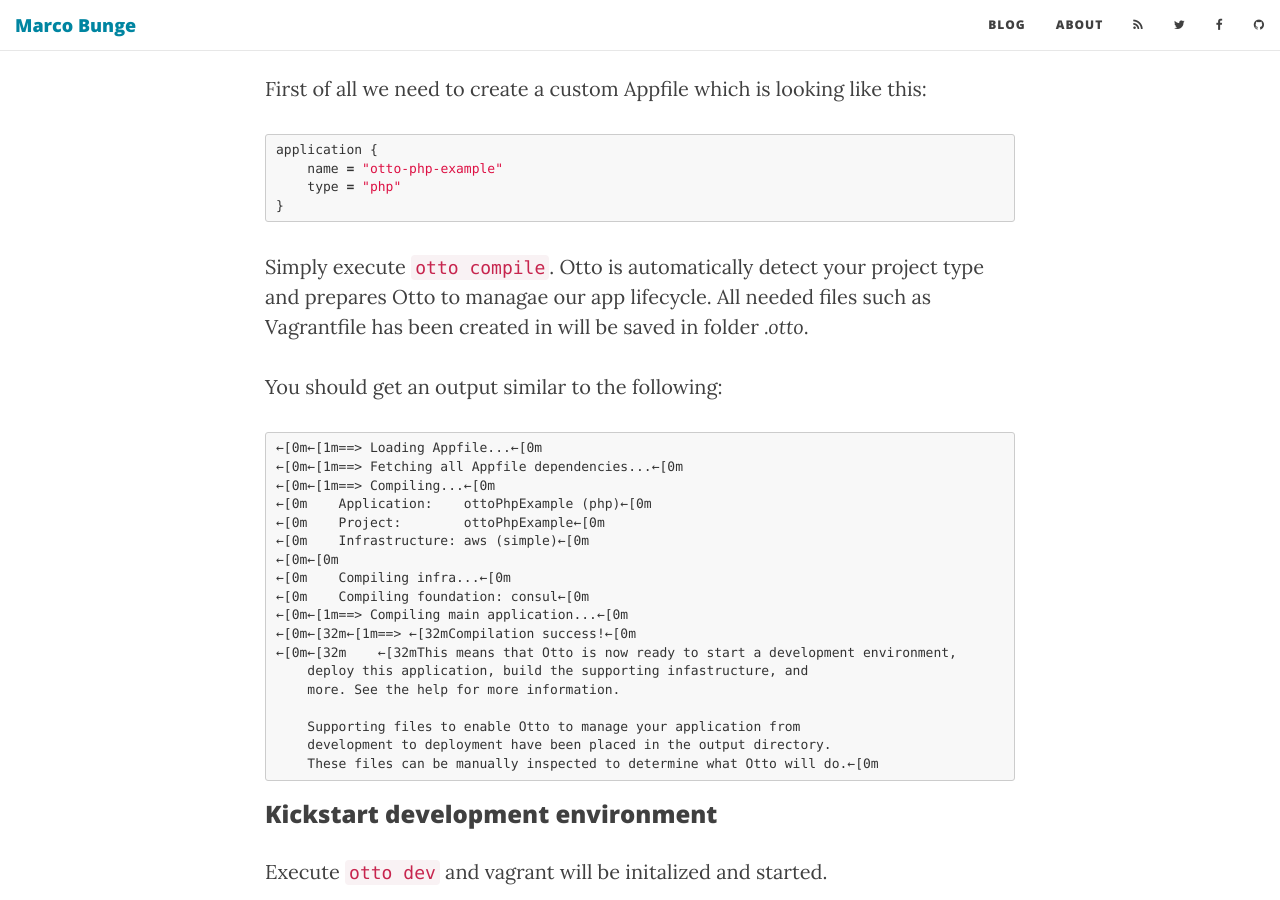
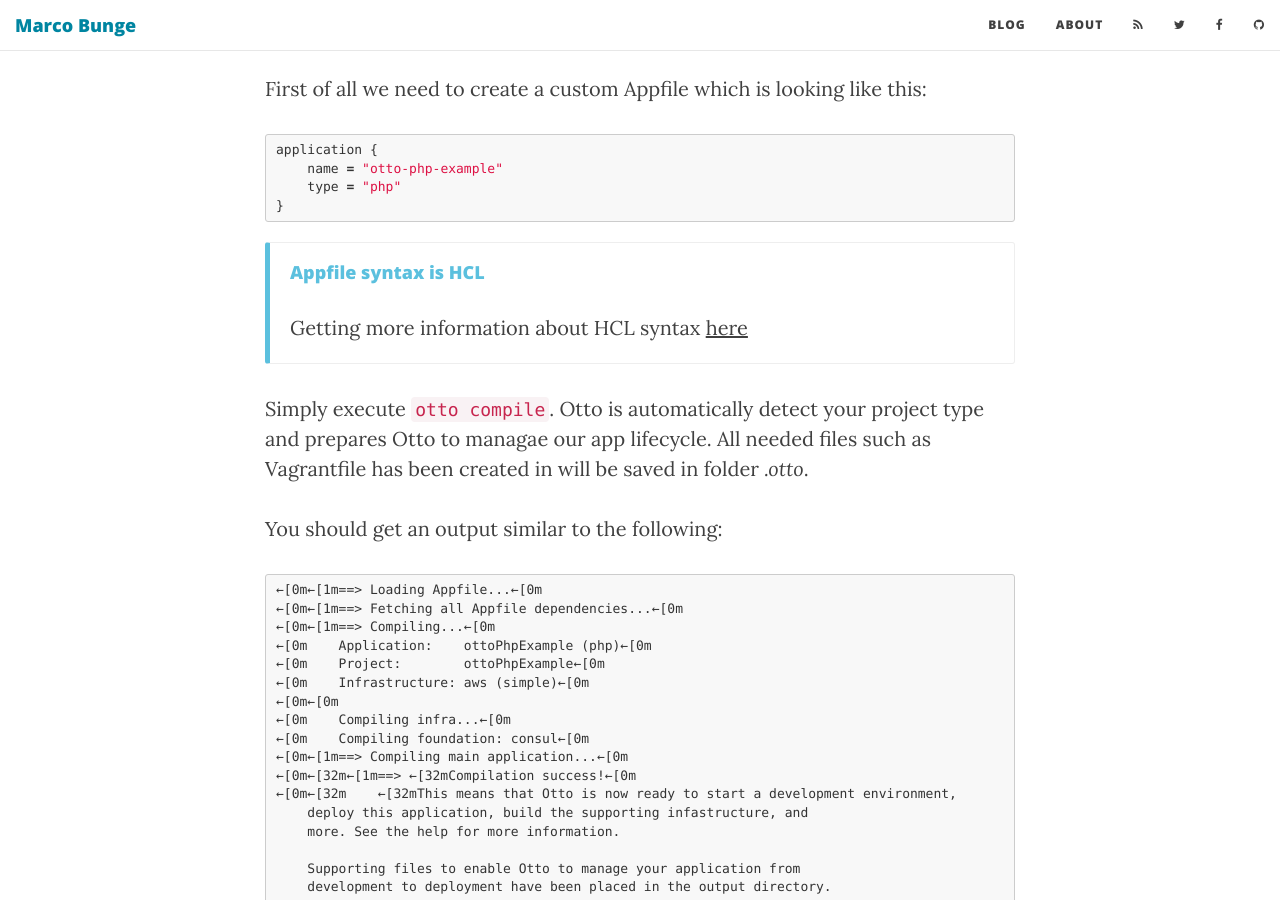
Before and after one commit to mbunge/mbunge.github.io, a Jekyll site: the page built from _posts/2015-09-19-otto-php.markdown, in a window 1280 px wide and 900 px high, scrolled down 1897 px. Built offline with Jekyll 4.4.1, drawn with Linux system fonts in a browser that asks for light colours; nearby versions of some CDN libraries; comment, search, counter and statistics services are not loaded.

Commit message:
Update 2015-09-19-otto-php.markdown

```diff
--- a/_posts/2015-09-19-otto-php.markdown
+++ b/_posts/2015-09-19-otto-php.markdown
@@ -62,6 +62,11 @@ application {
 }
 {% endhighlight %}
 
+<div class="callout callout-info">
+<h4>Appfile syntax is HCL</h4>
+    <p>Getting more information about HCL syntax <a href="https://ottoproject.io/docs/appfile/syntax.html" target="_blank">here</a></p>
+</div>
+
 Simply execute `otto compile`. Otto is automatically detect your project type and prepares Otto to managae our app lifecycle. All needed files such as Vagrantfile has been created in will be saved in folder _.otto_.
 
 You should get an output similar to the following:
```
